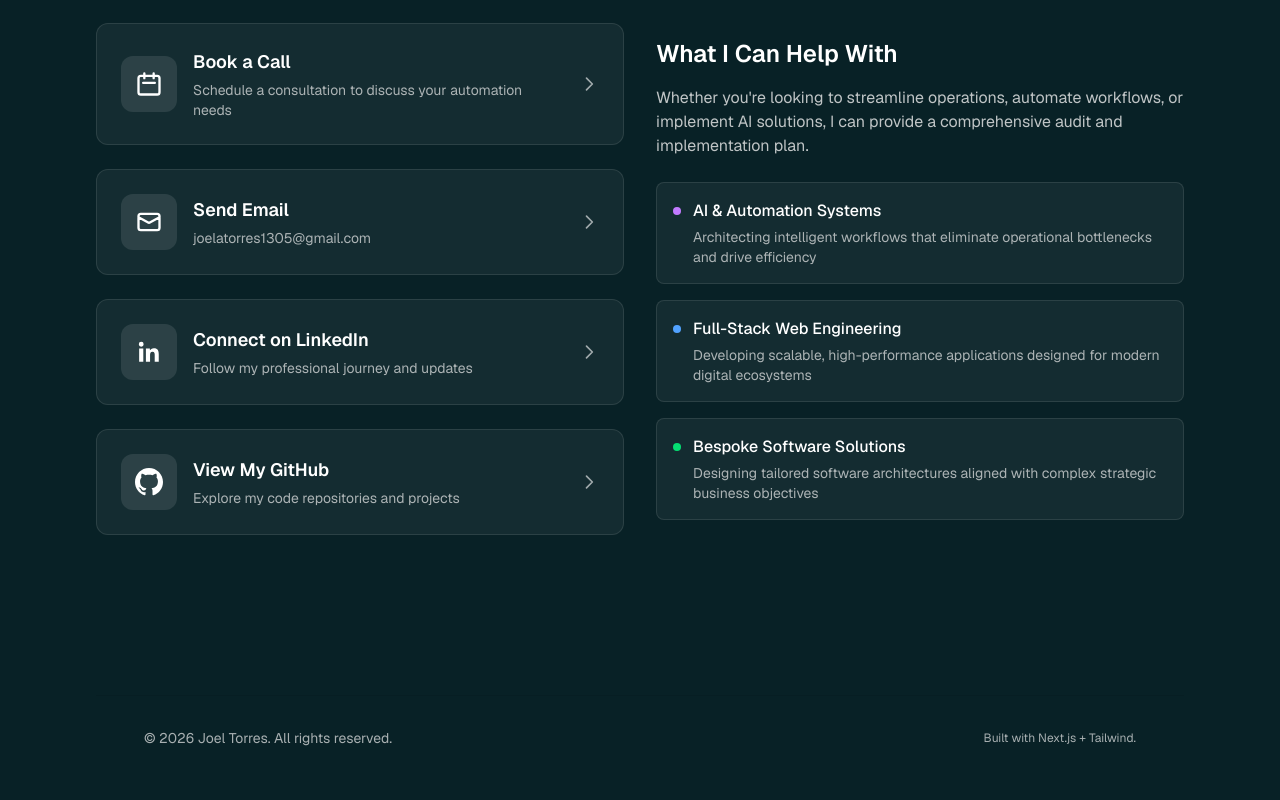
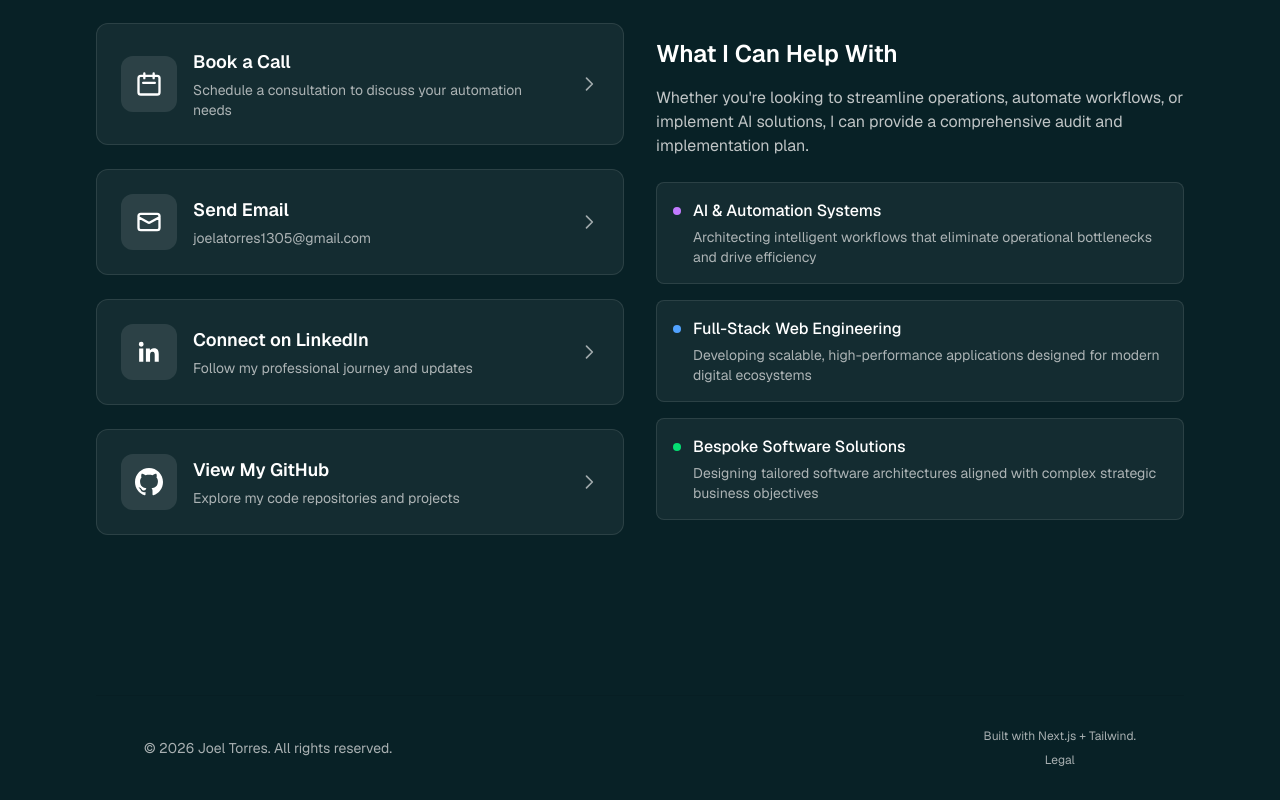
Before and after one commit to JoelTor1305/jat-digital-portfolio, a Next.js app: page / in a window 1280 px wide. Shown: the part 5291-6091 px from the top of the page. Built offline with nearby package versions, Linux system fonts and the light colour scheme.

Commit message:
Add legal.html (Privacy Policy + ToS) and Legal link to footer

```diff
--- a/src/components/Footer.tsx
+++ b/src/components/Footer.tsx
@@ -2,9 +2,10 @@ export function Footer() {
   return (
     <footer className="border-t border-black/[.08] dark:border-white/[.145] mt-16">
       <div className="mx-auto max-w-5xl px-4 py-8 text-sm text-foreground/70 flex flex-col sm:flex-row items-center justify-between gap-3">
-        <p>© {new Date().getFullYear()} Joel Torres. All rights reserved.</p>
+        <p >© {new Date().getFullYear()} Joel Torres. All rights reserved.</p>
         <div className="flex flex-col items-center gap-2">
           <p className="text-xs">Built with Next.js + Tailwind.</p>
+          <a href="/legal.html" className="text-xs hover:underline underline-offset-4">Legal</a>
         </div>
       </div>
     </footer>
```
